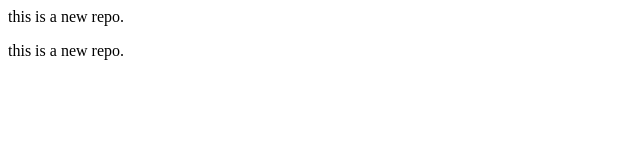
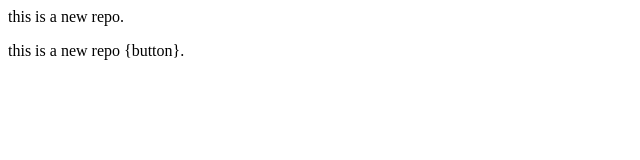
Before and after one commit to kanchanapujitha/localrepo, a plain HTML site: page index.html in a window 1280 px wide. Shown: the full height of the page, 0-640 px from the left. Drawn offline with Linux system fonts and the light colour scheme.

Commit message:
add button

```diff
--- a/index.html
+++ b/index.html
@@ -1,2 +1,2 @@
 <p> this is a new repo.</p>
-<p> this is a new repo.</p>
+<p> this is a new repo {button}.</p>
```
